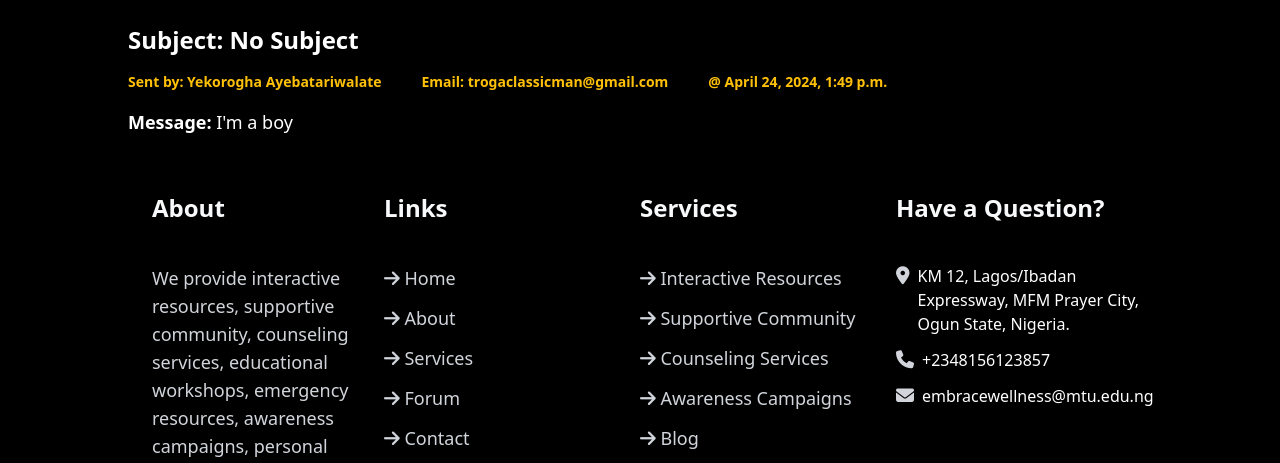
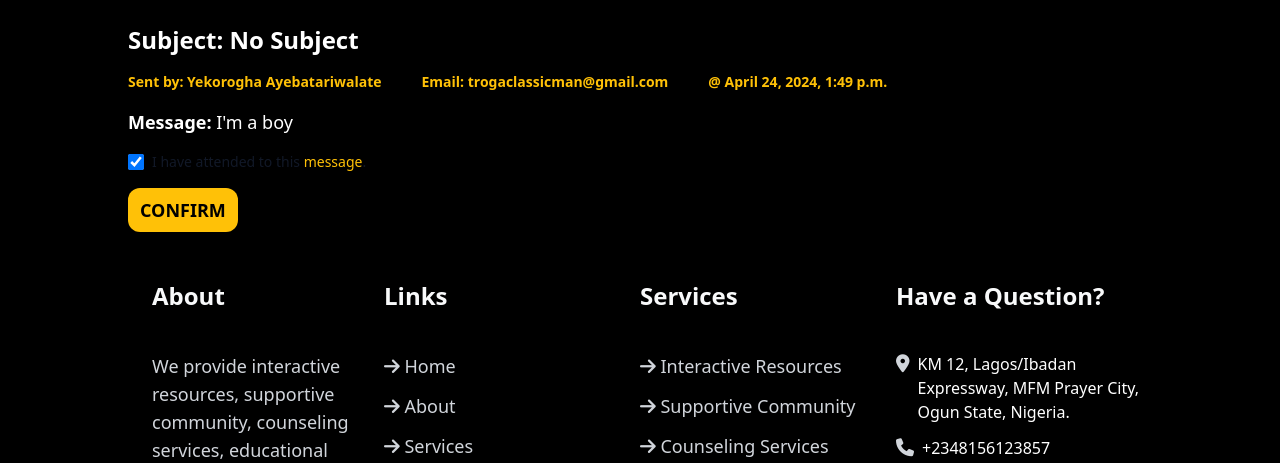
Before and after one commit to kingtroga/EmbraceWellness, a Django app: page /direct_messages/1/ in a window 1280 px wide. Shown: the part 72-535 px from the top of the page. Run offline with Django 5.2, Linux system fonts and the light colour scheme; data comes from the database, SQL or seed files in the repository; both versions use the stored data as it was after the commit; some libraries are stand-ins or nearby versions.

Commit message:
done with direct messages

```diff
--- a/contact/forms.py
+++ b/contact/forms.py
@@ -27,3 +27,12 @@ class ContactForm(forms.ModelForm):
         'placeholder': "Your Message",
         "class": INPUT_CLASSES
     }))
+
+class AttendToForm(forms.ModelForm):
+    class Meta:
+        model = Contact
+        fields = ['attended_to',]
+
+    attended_to = forms.BooleanField(widget=forms.CheckboxInput(attrs={
+        "class": "w-4 h-4 text-mustard bg-mustard border-mustard rounded focus:ring-mustard dark:focus:ring-mustard dark:ring-offset-mustard focus:ring-2 dark:bg-mustard dark:border-mustard"
+    }))
--- a/contact/templates/contact/detail.html
+++ b/contact/templates/contact/detail.html
@@ -21,6 +21,15 @@
             Message:
         </span>
 
-        {{ message.message }}</p>
+        {{ message.message }}
+    </p>
+    <form action="." method="post">
+        {% csrf_token %}
+        <div class="flex items-center">
+            {{ form.attended_to  }}
+            <label for="link-checkbox" class="ms-2 text-sm font-medium text-gray-900 dark:text-gray-300">I have attended to this <a href="#" class="text-mustard  hover:underline">message</a>.</label>
+        </div>
+        <button class="text-lg font-semibold mt-[1rem] px-3 py-2 bg-black text-black rounded-xl  bg-mustard   hover:bg-white  hover:text-black uppercase">confirm</button>
+    </form>
 </div>
 {% endblock %}
--- a/contact/views.py
+++ b/contact/views.py
@@ -1,5 +1,6 @@
-from django.shortcuts import render, get_object_or_404
+from django.shortcuts import render, get_object_or_404, redirect
 from .models import Contact
+from .forms import AttendToForm
 
 def index(request):
     user_is_staff = request.user.is_staff
@@ -18,7 +19,16 @@ def detail(request, pk):
     message = get_object_or_404(Contact, pk=pk)
     user_is_staff = request.user.is_staff
 
+    if request.method == 'POST':
+        form = AttendToForm(request.POST, instance=message)
+        if form.is_valid():
+            form.save(commit=True)
+            return redirect('contact:index')
+    else:
+        form = AttendToForm(instance=message)
+
     return render(request, 'contact/detail.html', {
         'user_is_staff': user_is_staff,
         'message': message,
+        'form': form
     })
```
Also changed, not shown: blog/forms.py (line endings or trailing spaces), db.sqlite3.
